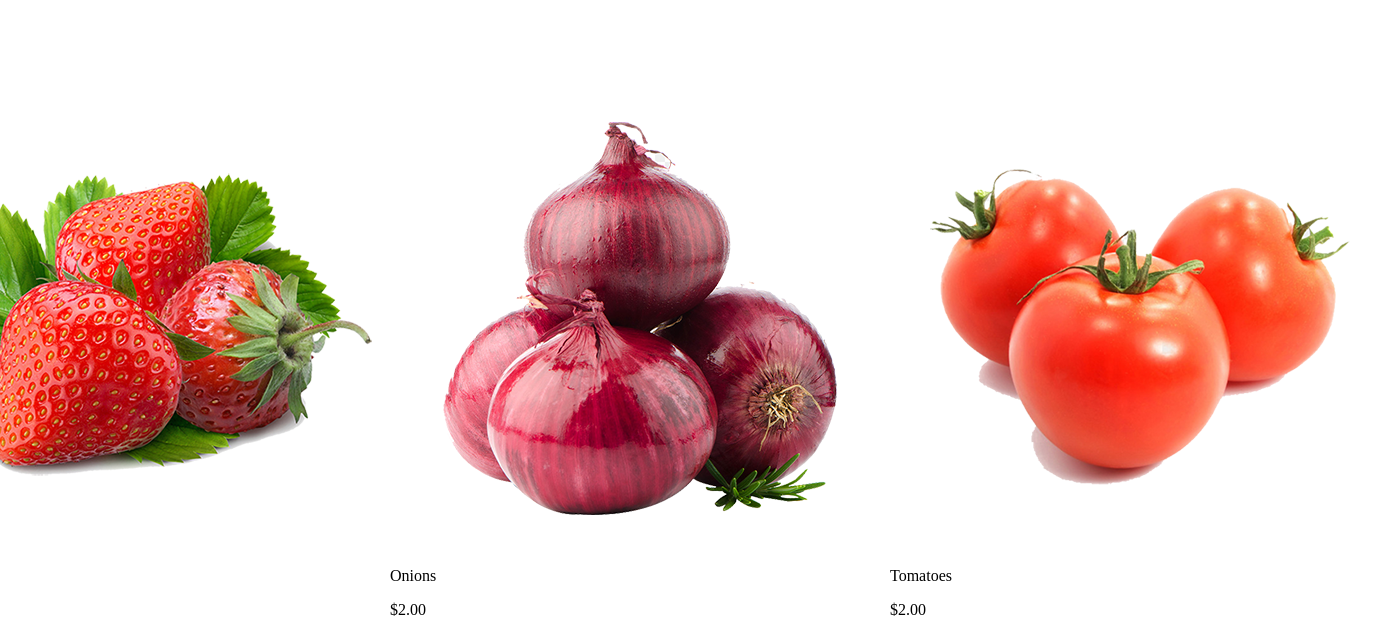
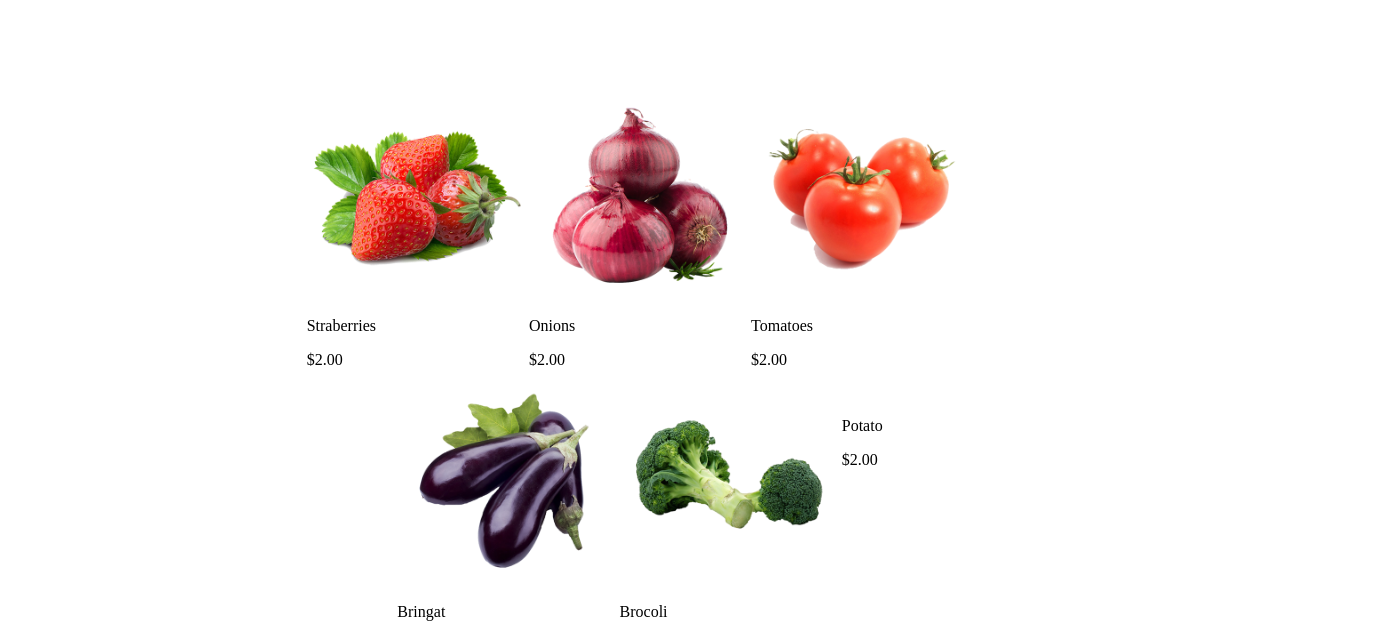
Before and after one commit to Huwaida1990/ORGANIC-PRODUCTS, a plain HTML site: page index.html in a window 1280 px wide. Shown: the part 130-760 px from the top of the page, 1390 px wide, since content can reach past the window. Drawn offline with Linux system fonts and the light colour scheme.

Commit message:
img stayl

```diff
--- a/index.css
+++ b/index.css
@@ -17,3 +17,22 @@ h3 {
   margin-left: 640px;
   margin-top: 80px;
 }
+.Straberries img {
+  height: 200px;
+}
+.Onions img {
+  height: 200px;
+}
+.Tomatoes img {
+  height: 200px;
+}
+.Bringat img {
+  height: 200px;
+}
+
+.Brocoli img {
+  height: 200px;
+}
+.Potato img {
+  height: 200px;
+}
```
